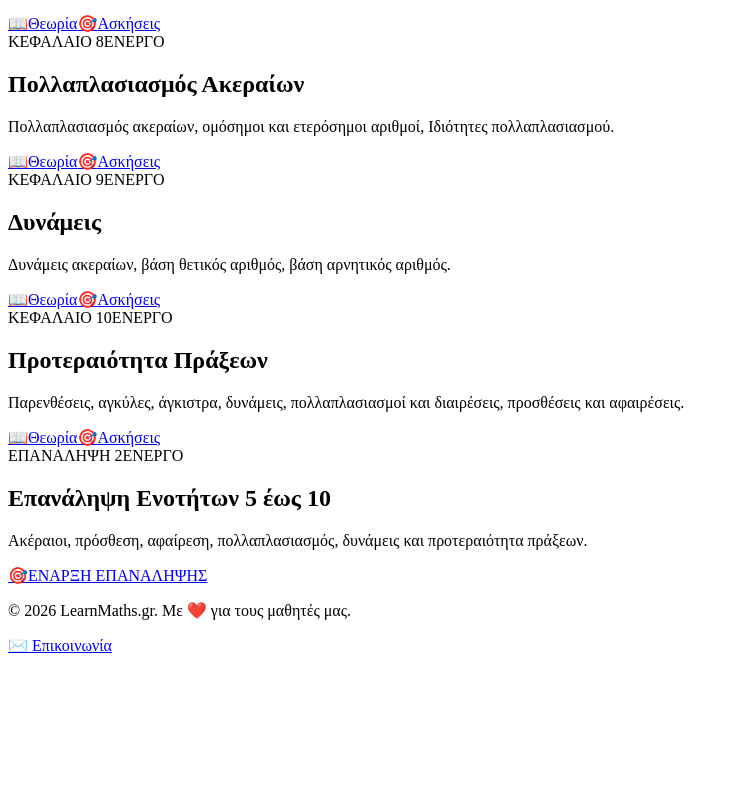
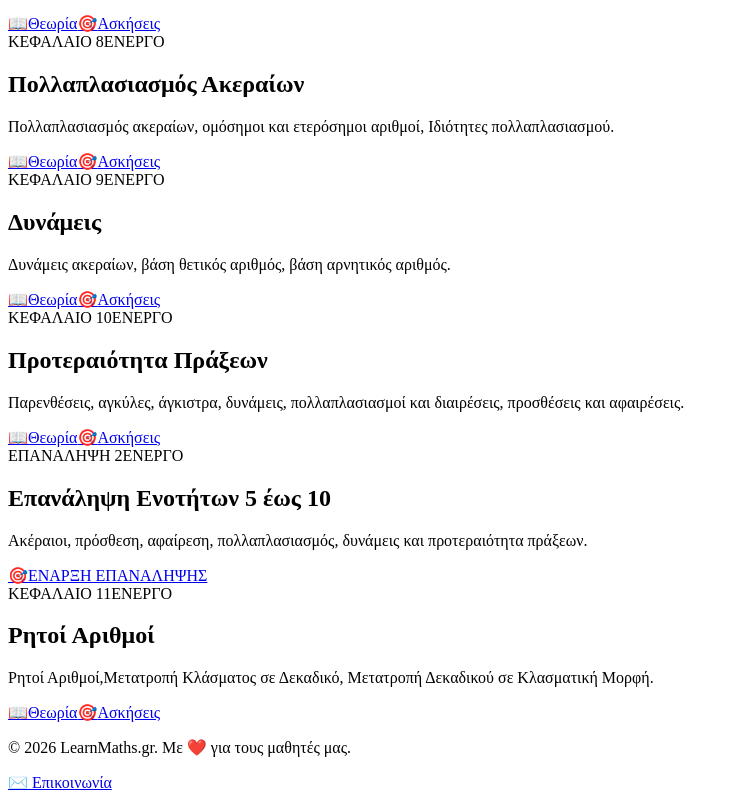
Before and after one commit to gkrimpas-lab/learn-maths-2026, a Next.js app: page /a-gymnasiou in a window 1280 px wide. Shown: the part 1235-2035 px from the top of the page, without its empty margins (0-736 px from the left). Before the commit the page ends 1898 px from the top, so only its background shows below. Built offline with nearby package versions, Linux system fonts and the light colour scheme.

Commit message:
Update index.js

```diff
--- a/pages/a-gymnasiou/index.js
+++ b/pages/a-gymnasiou/index.js
@@ -101,6 +101,14 @@ const CHAPTERS = [
     url: '/a-gymnasiou/12-epanalipsi-2',
     active: true,
     status: 'ΕΝΕΡΓΟ',
+  },
+  {
+    id: '13',
+    slug: '13-ritoi',
+    title: 'Ρητοί Αριθμοί',
+    desc: 'Ρητοί Αριθμοί,Μετατροπή Κλάσματος σε Δεκαδικό, Μετατροπή Δεκαδικού σε Κλασματική Μορφή.',
+    badge: 'ΚΕΦΑΛΑΙΟ 11',
+    active: true,
   },
 ];
 
```
